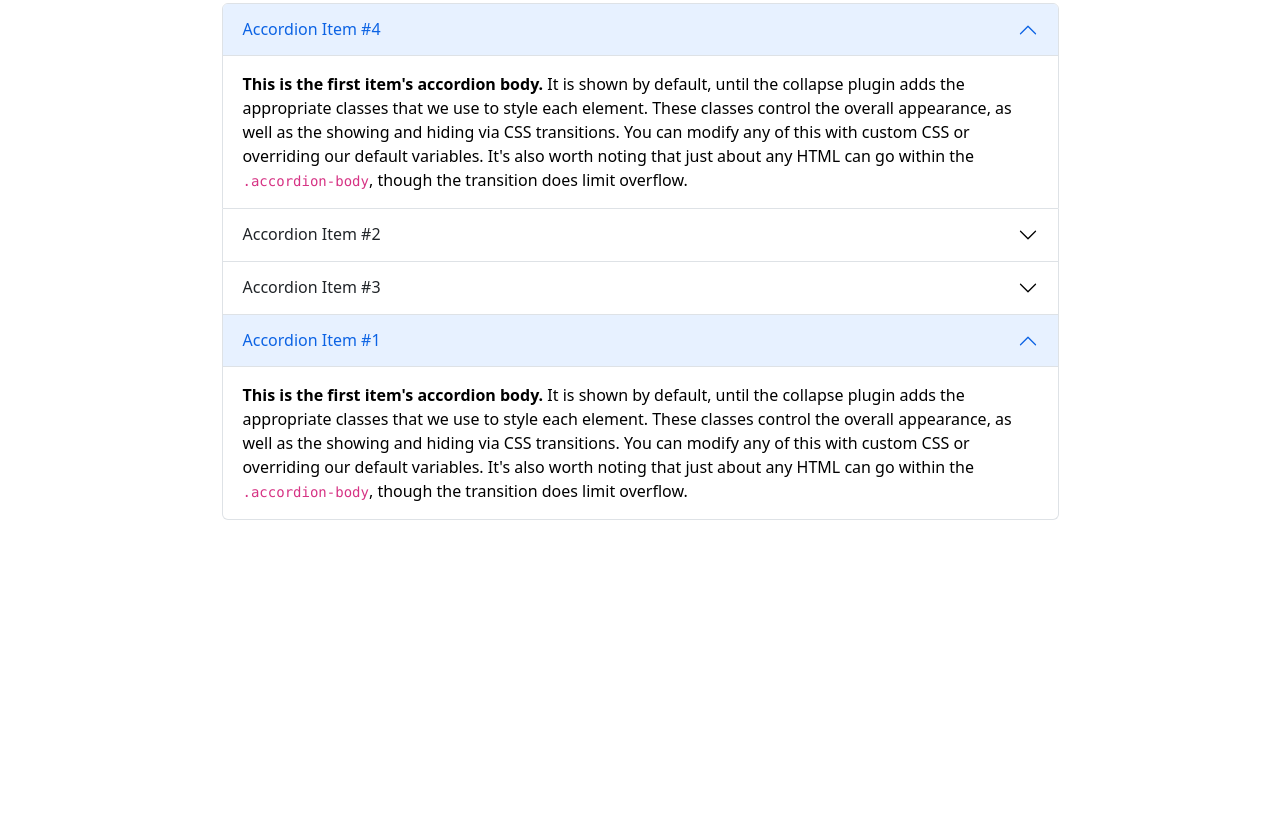
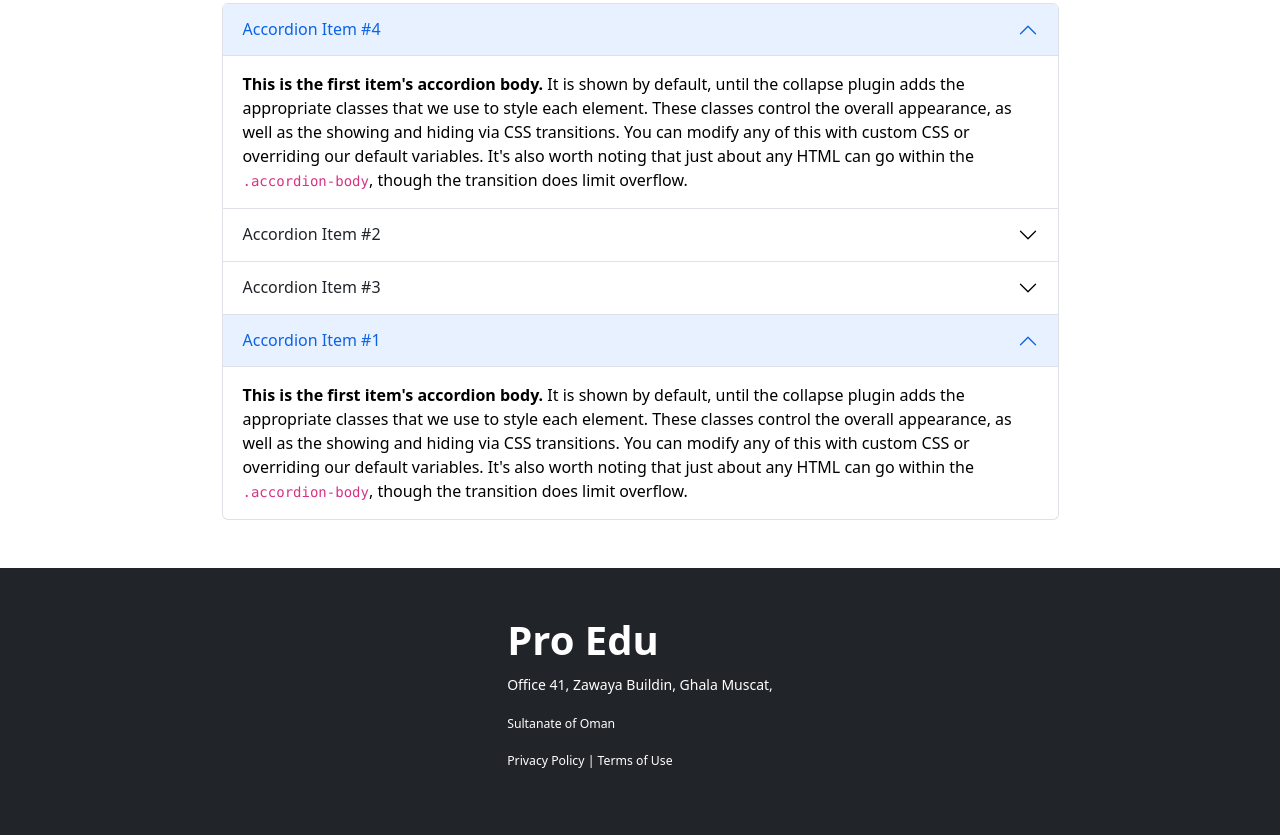
Before and after one commit to ian-of-yore/CodeFreak-Bootstrap, a plain HTML site: page index.html in a window 1280 px wide. Shown: the part 2019-2854 px from the top of the page. Before the commit the page ends 2587 px from the top, so only its background shows below. Drawn offline with nearby package versions, Linux system fonts and the light colour scheme.

Commit message:
footer done but need some polishing

```diff
--- a/index.html
+++ b/index.html
@@ -13,8 +13,8 @@
     <link rel="stylesheet" href="styles.css">
 </head>
 
-<body class="container">
-    <header>
+<body>
+    <header class="container">
         <!-- Navigation Bar Starts -->
         <section>
             <nav class="navbar navbar-expand-lg bg-light mb-5">
@@ -105,7 +105,7 @@
         <!-- Carousel Ends -->
     </header>
 
-    <main>
+    <main class="container">
         <!-- --------------------
                Popular Courses
         ------------------------->
@@ -393,4 +393,16 @@
         crossorigin="anonymous"></script>
 </body>
 
+<footer class="bg-dark container-fluid h-100">
+    <div class="d-flex justify-content-center align-items-center p-5 text-justify">
+        <div class="bg-dark text-white">
+            <h1 class="fw-bold">Pro Edu</h1>
+            <P><small>Office 41, Zawaya Buildin, Ghala Muscat, </P>
+            <P><small>Sultanate of Oman</small> </P>
+            <P><small>Privacy Policy | Terms of Use</small> </P>
+
+        </div>
+    </div>
+</footer>
+
 </html>
```
